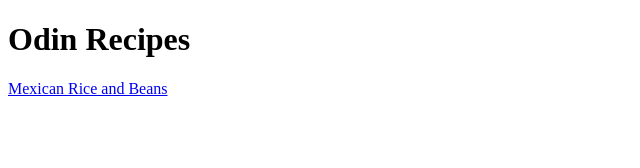
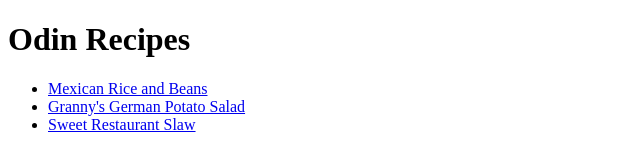
Before and after one commit to comoestassergio/odin-recipes, a plain HTML site: page index.html in a window 1280 px wide. Shown: the whole page, without its empty margins (0-640 px from the left). Drawn offline with Linux system fonts and the light colour scheme.

Commit message:
Add all three recipes

```diff
--- a/index.html
+++ b/index.html
@@ -8,6 +8,10 @@
 </head>
 <body>
     <h1>Odin Recipes</h1>
-    <a href="recipes/mexican-rice-and-beans.html">Mexican Rice and Beans</a>
+    <ul>
+        <li><a href="recipes/mexican-rice-and-beans.html">Mexican Rice and Beans</a></li>
+        <li><a href="recipes/grannys-german-potato-salad.html">Granny's German Potato Salad</a></li>
+        <li><a href="recipes/coleslaw.html">Sweet Restaurant Slaw</a></li>
+    </ul>
 </body>
 </html>
```
